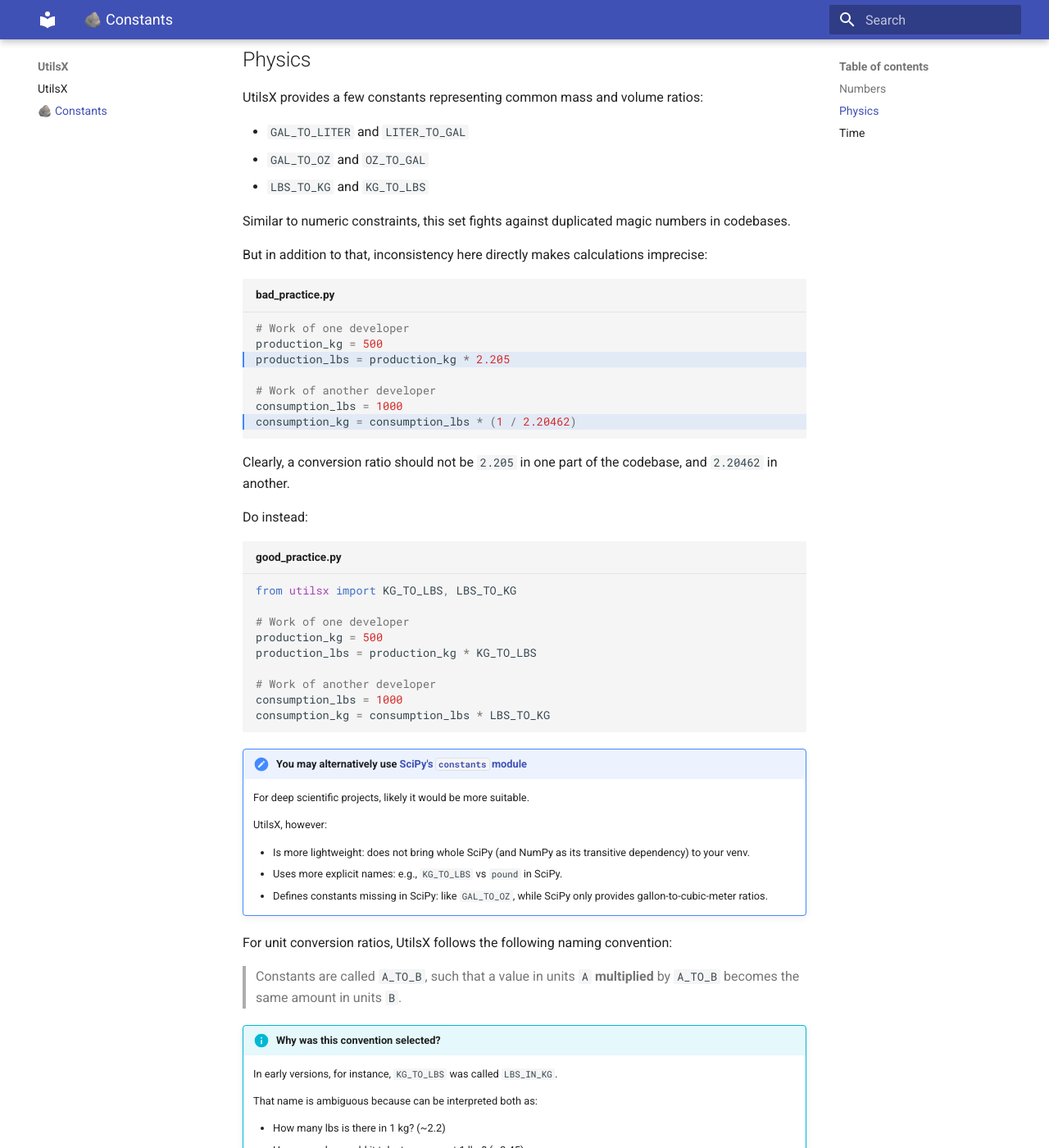
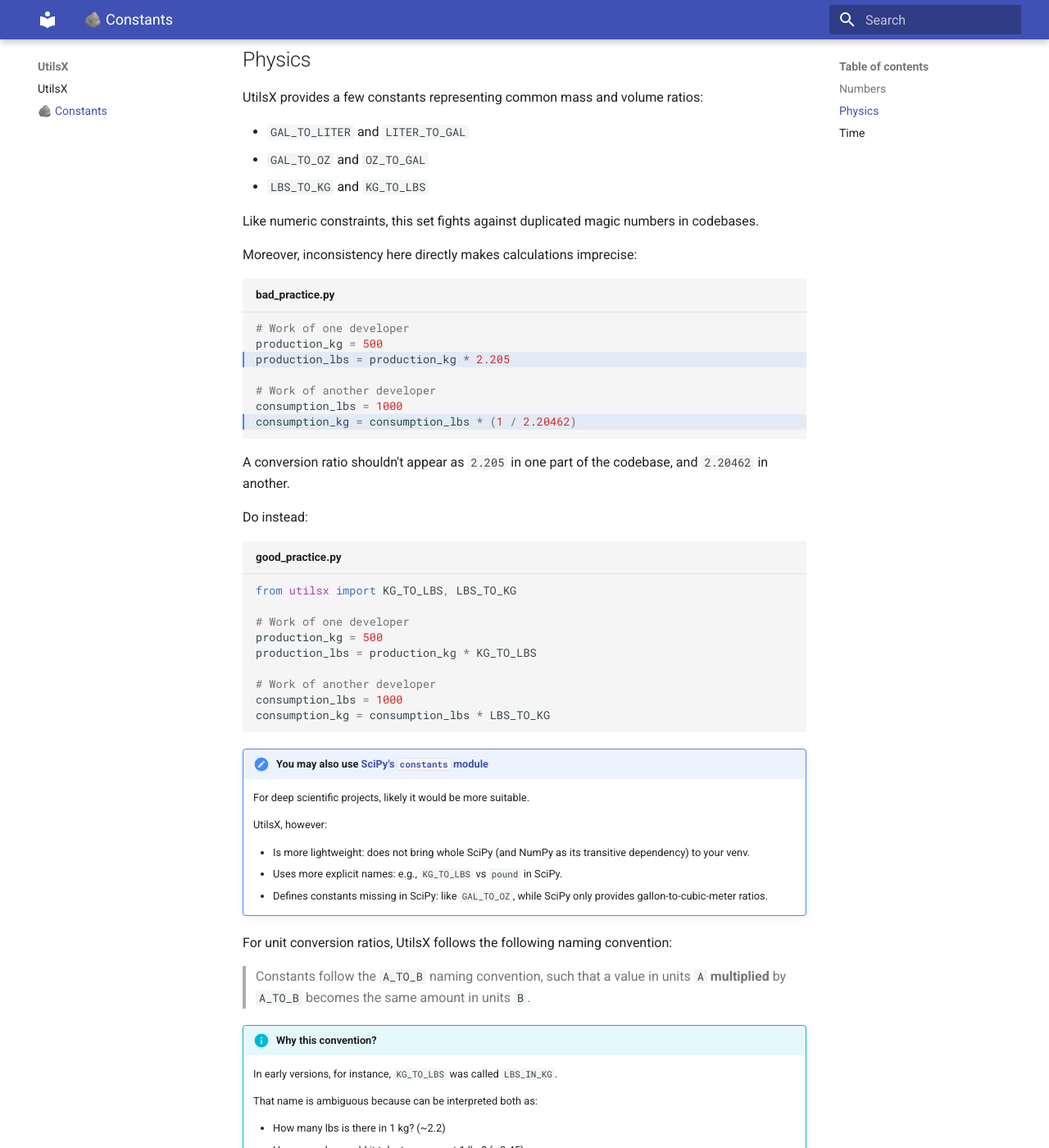
Before and after one commit to yury-fedotov/utilsx, an MkDocs documentation site: the page built from docs/constants.md, in a window 1280 px wide and 1400 px high, scrolled down 1145 px. Shown: the whole window at 82% size. Built offline with MkDocs 1.6.1 and Material for MkDocs 9.7.7, drawn with Linux system fonts in a browser that asks for light colours; some of the changed text lies outside the part shown.

````diff
--- a/docs/constants.md
+++ b/docs/constants.md
@@ -37,7 +37,7 @@
 revenue_billions = revenue / BILLION
 ```
 
-!!! tip "Constants like `pi`, `e` are available in built-in `math` module"
+!!! tip "The built-in `math` module provides constants like `pi` and `e`"
 
     See full list [here](https://docs.python.org/3/library/math.html#constants).
     UtilsX does not re-define them, and encourages you to import them from `math`.
@@ -50,9 +50,9 @@
 - `GAL_TO_OZ` and `OZ_TO_GAL`
 - `LBS_TO_KG` and `KG_TO_LBS`
 
-Similar to numeric constraints, this set fights against duplicated magic numbers in codebases.
+Like numeric constraints, this set fights against duplicated magic numbers in codebases.
 
-But in addition to that, inconsistency here directly makes calculations imprecise:
+Moreover, inconsistency here directly makes calculations imprecise:
 
 ``` py title="bad_practice.py" hl_lines="3 7"
 # Work of one developer
@@ -64,7 +64,7 @@
 consumption_kg = consumption_lbs * (1 / 2.20462)
 ```
 
-Clearly, a conversion ratio should not be `2.205` in one part of the codebase, and `2.20462` in another.
+A conversion ratio shouldn't appear as `2.205` in one part of the codebase, and `2.20462` in another.
 
 Do instead:
 
@@ -80,7 +80,7 @@
 consumption_kg = consumption_lbs * LBS_TO_KG
 ```
 
-!!! note "You may alternatively use [SciPy's `constants` module](https://docs.scipy.org/doc/scipy/reference/constants.html#)"
+!!! note "You may also use [SciPy's `constants` module](https://docs.scipy.org/doc/scipy/reference/constants.html#)"
 
     For deep scientific projects, likely it would be more suitable.
 
@@ -92,10 +92,10 @@
 
 For unit conversion ratios, UtilsX follows the following naming convention:
 
-> Constants are called `A_TO_B`, such that a value in units `A`
+> Constants follow the `A_TO_B` naming convention, such that a value in units `A`
 > **multiplied** by `A_TO_B` becomes the same amount in units `B`.
 
-!!! info "Why was this convention selected?"
+!!! info "Why this convention?"
 
     In early versions, for instance, `KG_TO_LBS` was called `LBS_IN_KG`.
 
@@ -116,11 +116,11 @@
 - `HOURS_IN_YEAR`
 
 And tens more of the same nature, following the naming semantics `A_IN_B`.
-Read them as _"How many units of `A` are in one unit of `B`"_.
+Read them as _"How many units of `A` make up one unit of `B`"_.
 
-While the [numeric](#numbers) constants mostly help prevent typos,
+While the [numeric](#numbers) constants help prevent typos,
 and [physics](#physics) ones help achieve precision and consistency,
-the biggest benefit of the **time** group is readability.
+the **time** improves readability more than anything else.
 
 Example:
 
--- a/pyproject.toml
+++ b/pyproject.toml
@@ -29,6 +29,7 @@
     "pre-commit==4.2.0",
     "pytest~=8.3.5",
     "ruff==0.11.8",
+    "vale~=3.11.2",
 ]
 docs = [
     "mkdocs-material~=9.6.12",
````
Also changed, not shown: 6 other files.
